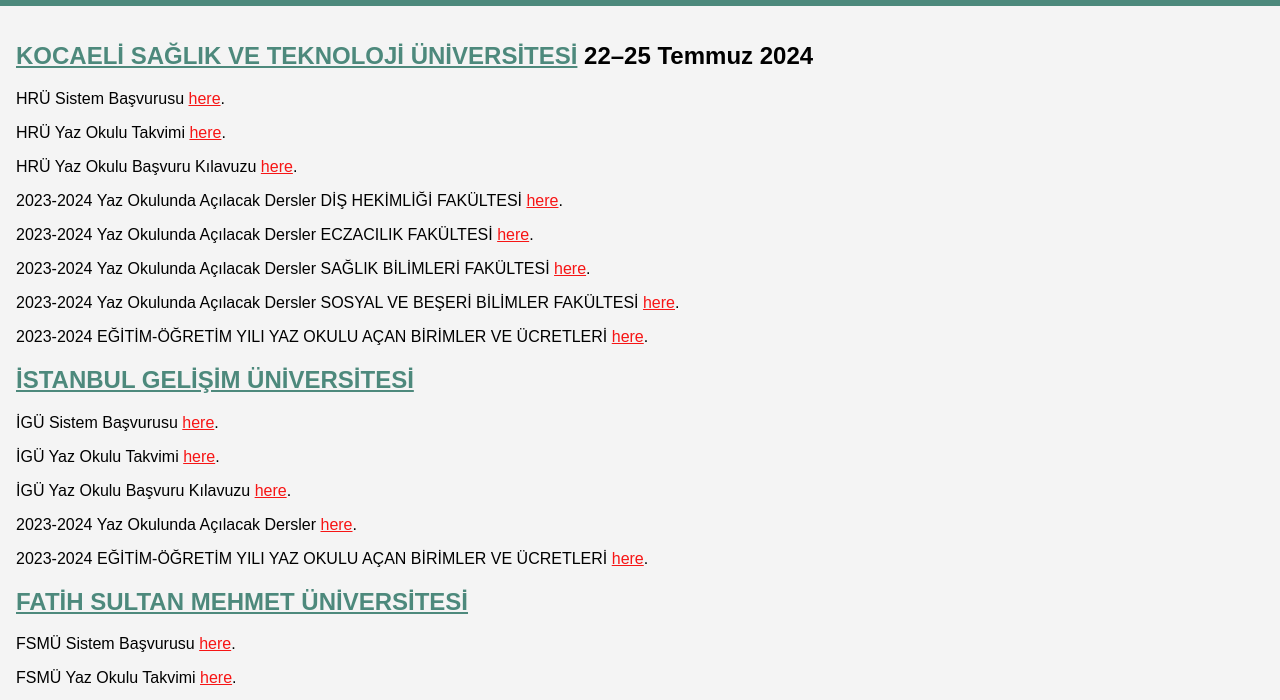
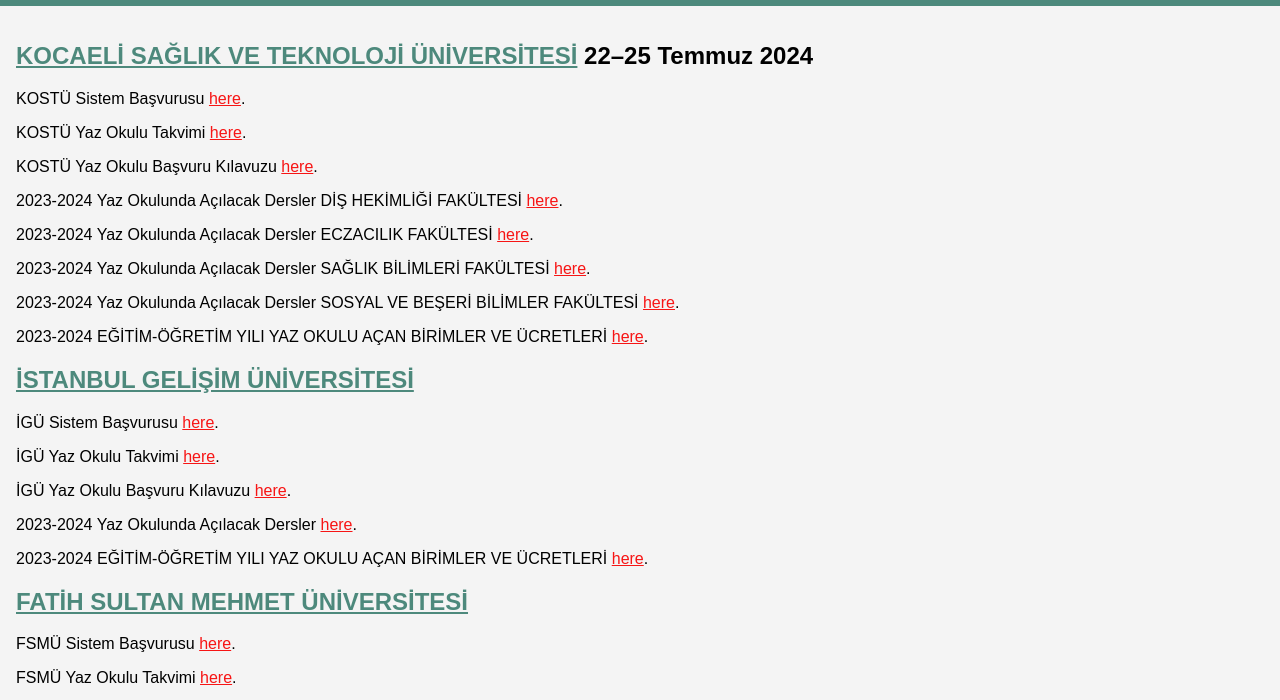
Before and after one commit to abdulrahmanhamdi/yazokulu.github.io, a plain HTML site: page vakif.html in a window 1280 px wide. Shown: the part 92-792 px from the top of the page. Drawn offline with Linux system fonts and the light colour scheme.

Commit message:
edit lines

```diff
--- a/vakif.html
+++ b/vakif.html
@@ -29,9 +29,9 @@
     <main>
         <article>
             <h2><a href="https://kocaelisaglik.edu.tr/duyurular/2023-2024-yaz-ogretimi-basvurulari-basliyor/">KOCAELİ SAĞLIK VE TEKNOLOJİ ÜNİVERSİTESİ</a> 22–25 Temmuz 2024</h2>
-            <p>HRÜ Sistem Başvurusu <a href="https://kocaelisaglik.edu.tr/duyurular/2023-2024-yaz-ogretimi-basvurulari-basliyor/">here</a>.</p>
-            <p>HRÜ Yaz Okulu Takvimi <a href="https://kocaelisaglik.edu.tr/duyurular/2023-2024-yaz-ogretimi-basvurulari-basliyor/">here</a>.</p>
-            <p>HRÜ Yaz Okulu Başvuru Kılavuzu <a href="https://kocaelisaglik.edu.tr/duyurular/2023-2024-yaz-ogretimi-basvurulari-basliyor/">here</a>.</p>
+            <p>KOSTÜ Sistem Başvurusu <a href="https://kocaelisaglik.edu.tr/duyurular/2023-2024-yaz-ogretimi-basvurulari-basliyor/">here</a>.</p>
+            <p>KOSTÜ Yaz Okulu Takvimi <a href="https://kocaelisaglik.edu.tr/duyurular/2023-2024-yaz-ogretimi-basvurulari-basliyor/">here</a>.</p>
+            <p>KOSTÜ Yaz Okulu Başvuru Kılavuzu <a href="https://kocaelisaglik.edu.tr/duyurular/2023-2024-yaz-ogretimi-basvurulari-basliyor/">here</a>.</p>
             <p>2023-2024 Yaz Okulunda Açılacak Dersler DİŞ HEKİMLİĞİ FAKÜLTESİ <a href="https://kocaelisaglik.edu.tr/wp-content/uploads/2024/07/dis_hekimligi_yaz_okulu_acilacak_dersler_listesi_08_07.pdf">here</a>.</p>
             <p>2023-2024 Yaz Okulunda Açılacak Dersler ECZACILIK FAKÜLTESİ <a href="https://kocaelisaglik.edu.tr/wp-content/uploads/2024/07/eczacilik_yaz_okulu_acilacak_dersler_listesi_08_07.pdf">here</a>.</p>
             <p>2023-2024 Yaz Okulunda Açılacak Dersler SAĞLIK BİLİMLERİ FAKÜLTESİ <a href="https://kocaelisaglik.edu.tr/wp-content/uploads/2024/07/saglik_bilimleri_yaz_okulu_acilacaklar_listesi_08_07.pdf">here</a>.</p>
```
